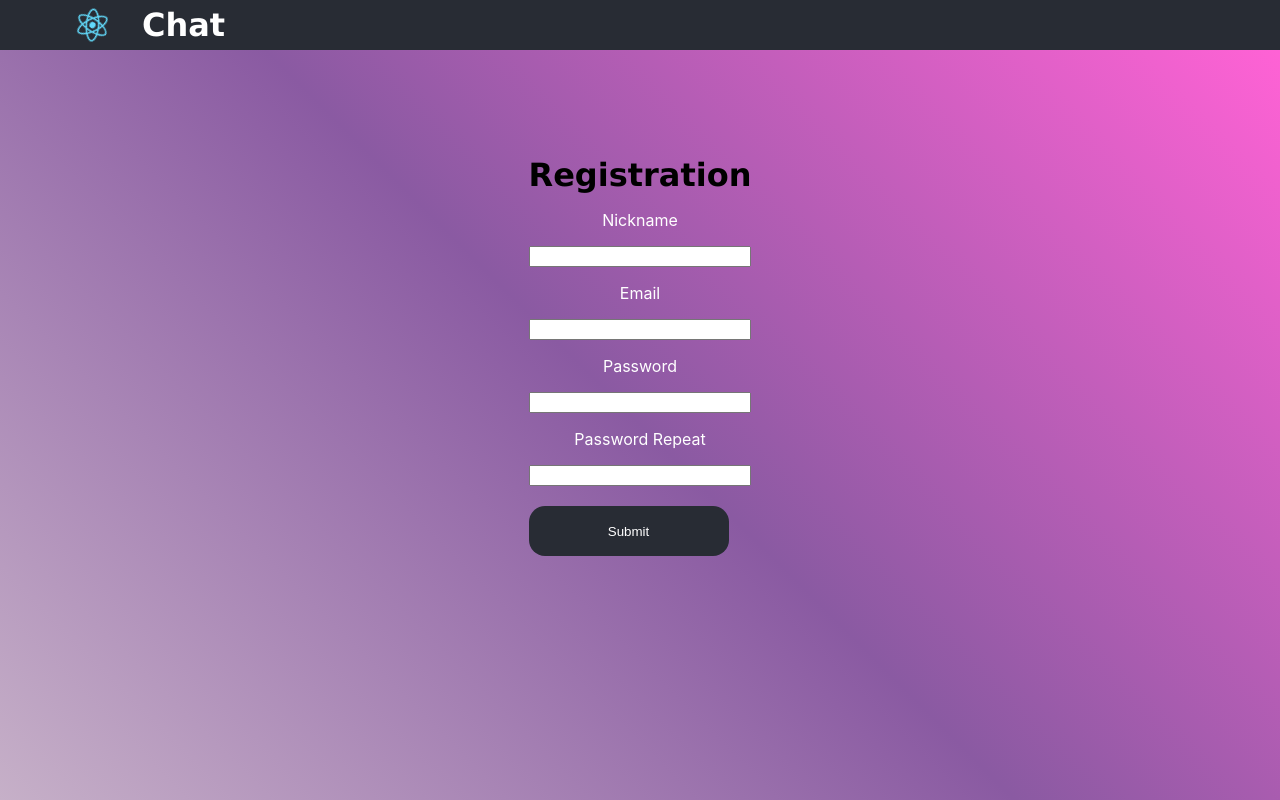
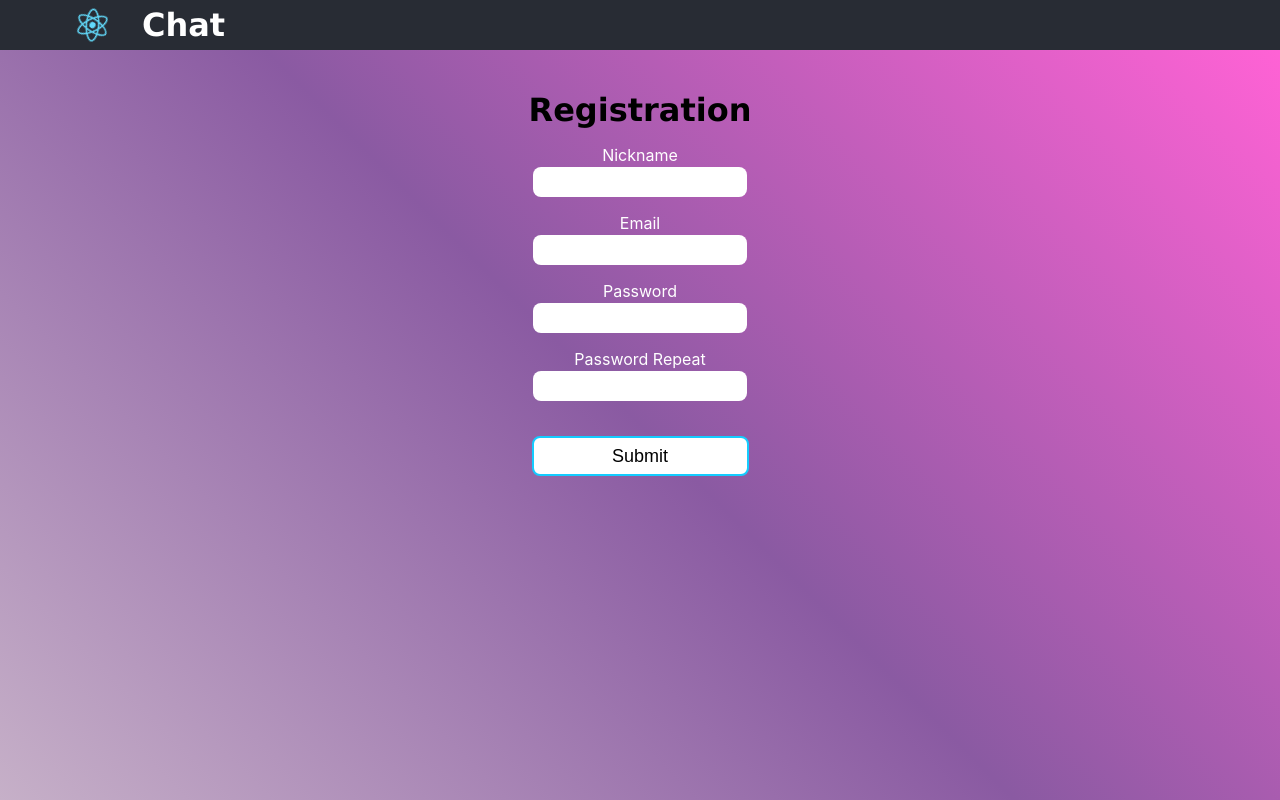
Before and after one commit to savchuckvadim/chat_client, a React (Create React App) app: page /registration in a window 1280 px wide. Built offline with nearby package versions, Linux system fonts and the light colour scheme; no server answers.

Commit message:
start-page layout

```diff
--- a/src/modules/components/Main/Chat/Chat-Area/Chat-Container.js
+++ b/src/modules/components/Main/Chat/Chat-Area/Chat-Container.js
@@ -6,7 +6,8 @@ import Chat from "./Chat"
 const mapStatetToProps = (state) => {
 
     return {
-        authUserId: state.auth.authUser.id
+        authUserId: state.auth.authUser.id,
+        currentDialog: state.dialogs.dialogs.currentDialog
     }
 }
 
--- a/src/modules/components/Main/Chat/Chat-Area/Chat.jsx
+++ b/src/modules/components/Main/Chat/Chat-Area/Chat.jsx
@@ -8,12 +8,17 @@ import DialogsContainer from './Dialogs/Dialogs-Container'
 const Chat = (props) => {
 
     useEffect(() => {
+
         echo.private('new-message')
             .listen('.SendMessage', (e) => {
                 console.log(e)
+                debugger
+                if(props.currentDialog){
+                    props.setNewMessage(e.message, props.authUserId, props.currentDialog.isGroup)
+                }else{
+                    alert('no current dialog')
+                }
 
-                props.setNewMessage(e.message, props.authUserId)
-                // alert(e.message.body)
 
             })
     }, [])
--- a/src/modules/components/Main/Chat/Chat-Area/Current-Dialog/Current-Dialog-Container.js
+++ b/src/modules/components/Main/Chat/Chat-Area/Current-Dialog/Current-Dialog-Container.js
@@ -1,7 +1,8 @@
 import React from "react"
 import { connect } from "react-redux"
 import { NavLink, useParams } from "react-router-dom"
-import { getMessages } from "../../../../../redux/dialogs-reducer"
+import { changeCurrentDialog, getMessages } from "../../../../../redux/dialogs-reducer"
+import { searchDialog } from "../../../../../services/utils/dialog-utils"
 import CurrentDialog from "./Current-Dialog"
 
 
@@ -18,7 +19,9 @@ const withRouter = (WrappedComponent) => (props) => {
 const mapStateToProps = (state) => {
     return {
         // currentDialog: state.dialogs.currentDialog,
-        currentDialogId: state.dialogs.currentDialogId
+        currentDialogId: state.dialogs.currentDialogId,
+        dialogs: state.dialogs.dialogs,
+        groupDialogs: state.dialogs.groupDialogs
     }
 }
 
@@ -45,6 +48,15 @@ class CurrentDialogContainer extends React.Component {
         // window.scrollTo(0, 0)
         let dialogId = this.getDialogId()
         this.dialogId = dialogId
+        if(dialogId !== this.props.currentDialogId){
+            debugger
+            let dialog = searchDialog(dialogId, [this.props.dialogs, this.props.groupDialogs])
+            if(dialog){
+                debugger
+                this.props.changeCurrentDialog(dialog, dialog.isGroup)
+            }
+
+        }
         // console.log(dialogId)
         // this.props.getMessages(dialogId)
         //TODO: from reducer get currentsDialogMessages
@@ -72,7 +84,8 @@ class CurrentDialogContainer extends React.Component {
 export default
     // compose(
     connect(mapStateToProps, {
-        getMessages
+        getMessages,
+        changeCurrentDialog
     })(withRouter(CurrentDialogContainer))
 //     withRouter
 // )
--- a/src/modules/components/Main/Chat/Chat-Area/Dialogs/Dialog-Items/Dialog-Item/Dialog-Item.jsx
+++ b/src/modules/components/Main/Chat/Chat-Area/Dialogs/Dialog-Items/Dialog-Item/Dialog-Item.jsx
@@ -8,7 +8,7 @@ const DialogItem = ({ dialog, changeCurrentDialog }) => {
     }
     return (
         <NavLink to={`${dialog.dialogId}`}
-            onClick={() => { changeCurrentDialog(dialog.dialogId, dialog.isGroup) }}
+            onClick={() => { changeCurrentDialog(dialog, dialog.isGroup) }}
         >
 
             <div className={style.item}>
--- a/src/modules/components/Start/Login/Login.jsx
+++ b/src/modules/components/Start/Login/Login.jsx
@@ -37,8 +37,9 @@ const Login = (props) => {
                 }) => (
                     <form className={style.form} onSubmit={handleSubmit}>
 
-                         <p>Email</p>
+                         <p className={style.title}>Email</p>
                         <input
+                        className={style.input}
                             type="email"
                             name="email"
                             onChange={handleChange}
@@ -46,8 +47,9 @@ const Login = (props) => {
                             value={values.email}
                         />
                         {errors.email && touched.email && errors.email}
-                        <p>Password</p>
+                        <p className={style.title}>Password</p>
                         <input
+                        className={style.input}
                             type="password"
                             name="password"
                             onChange={handleChange}
--- a/src/modules/components/Start/Registration/Registration.jsx
+++ b/src/modules/components/Start/Registration/Registration.jsx
@@ -39,8 +39,9 @@ const Registration = () => {
                     /* and other goodies */
                 }) => (
                     <form className={style.form} onSubmit={handleSubmit}>
-                        <p>Nickname</p>
+                        <p className={style.title}>Nickname</p>
                         <input
+                            className={style.input}
                             type="nickname"
                             name="nickname"
                             onChange={handleChange}
@@ -48,8 +49,9 @@ const Registration = () => {
                             value={values.nickname}
                         />
                         {errors.nickname && touched.nickname && errors.nickname}
-                        <p>Email</p>
+                        <p className={style.title}>Email</p>
                         <input
+                            className={style.input}
                             type="email"
                             name="email"
                             onChange={handleChange}
@@ -57,8 +59,9 @@ const Registration = () => {
                             value={values.email}
                         />
                         {errors.email && touched.email && errors.email}
-                        <p>Password</p>
+                        <p className={style.title}>Password</p>
                         <input
+                            className={style.input}
                             type="password"
                             name="password"
                             onChange={handleChange}
@@ -66,8 +69,9 @@ const Registration = () => {
                             value={values.password}
                         />
                         {errors.password && touched.password && errors.password}
-                        <p>Password Repeat</p>
+                        <p className={style.title}>Password Repeat</p>
                         <input
+                            className={style.input}
                             type="password"
                             name="passwordRepeat"
                             onChange={handleChange}
--- a/src/modules/components/Start/Registration/Registration.module.css
+++ b/src/modules/components/Start/Registration/Registration.module.css
@@ -1,17 +1,61 @@
 .form{
     display: flex;
     flex-direction: column;
-    height: 500px;
+    height:60vh;
+    margin-bottom: 150px;
     color: white;
+    align-items: center;
 }
 
 .button{
+    width: 217px;
+    height: 40px;
+    /* padding: 0 7px; */
+    border: 2px solid rgb(20, 204, 255);
+    background-color: #ffffff;
+    color: rgb(0, 0, 0);
+    border-radius: 8px;
+    cursor: pointer;
+    margin-top: 35px;
+    font-size: large;
+
+}
+.button:hover{
+    background: rgb(131,58,180);
+    background: -moz-linear-gradient(90deg, rgba(131,58,180,1) 0%, rgba(253,29,29,1) 50%, rgba(252,176,69,1) 100%);
+    background: -webkit-linear-gradient(90deg, rgba(131,58,180,1) 0%, rgba(253,29,29,1) 50%, rgba(252,176,69,1) 100%);
+    background: linear-gradient(90deg, rgba(131,58,180,1) 0%, rgba(253,29,29,1) 50%, rgba(252,176,69,1) 100%);
+    filter: progid:DXImageTransform.Microsoft.gradient(startColorstr="#833ab4",endColorstr="#fcb045",GradientType=1);
+
+
+
+animation: gradient 7s ease infinite;
+background-size: 1500% 1500%;
+color: rgb(255, 255, 255);
+}
+
+@keyframes gradient{
+
+0%{
+    background-position: 0 50%;
+}
+50%{
+    background-position: 100% 50%;
+}
+100%{
+    background-position: 0 50%;
+}
+}
+.title{
+    margin-bottom: 2px;
+}
+.input{
+    height: 30px;
     width: 200px;
-    height: 50px;
+    padding: 0 7px;
     border: none;
-    background-color: #282c34;
-    color: white;
-    border-radius: 16px;
-    cursor: pointer;
-    margin-top: 20px;
+    outline: none;
+
+    border-radius: 8px;
+
 }
--- a/src/modules/components/Start/Start.module.css
+++ b/src/modules/components/Start/Start.module.css
@@ -1,7 +1,7 @@
 
 
 .container{
-    width: 40vw;
+    width: 50%;
     height: 40vh;
   display: flex;
   justify-content: space-around;
@@ -13,12 +13,13 @@
 .button__wrapper{
     width: 200px;
     height: 70px;
-
+    margin: 0 5px;
 
 }
 .button{
     min-width: 100%;
     min-height: 100%;
+
     border: none;
     background-color: #282c34;
     color: white;
--- /dev/null
+++ b/src/modules/services/utils/dialog-utils.js
@@ -0,0 +1,16 @@
+
+
+export const searchDialog = (dialogId, groupsOfDialogs) => {
+    //dialogs = [[dialogs][groupDialogs]]
+    let searchingDialog = null
+    groupsOfDialogs.forEach(group => {
+        group.forEach(dialog => {
+            if (dialog.dialogId === dialogId) {
+                searchingDialog = dialog
+            }
+        })
+    })
+    debugger
+    return searchingDialog
+
+}
```
Also changed, not shown: src/modules/redux/dialogs-reducer.js (+8 -7 lines).
